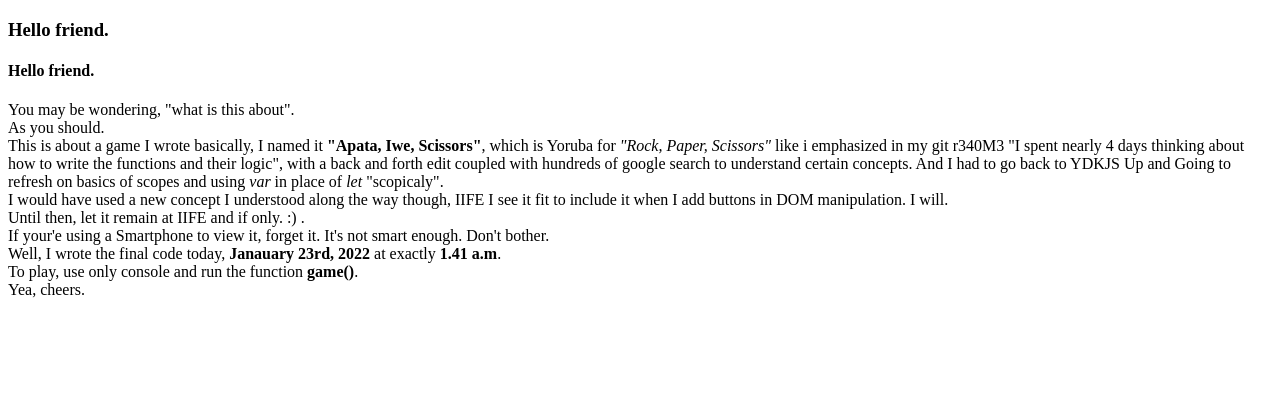
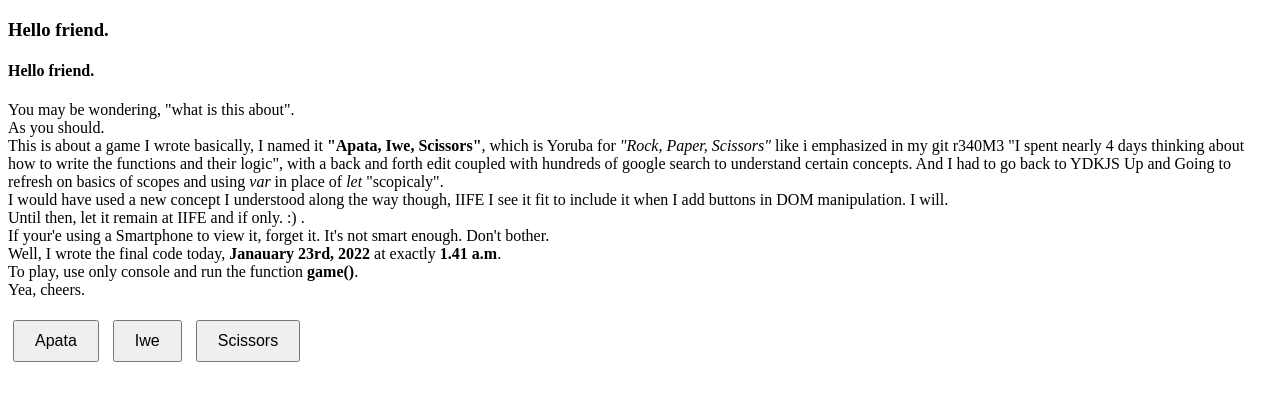
Before and after one commit to FFFF-0000h/Apata-Iwe-Scissors, a plain HTML site: page index.html in a window 1280 px wide. Drawn offline with Linux system fonts and the light colour scheme.

Commit message:
Link stylesheet to index file and create button elements and style

```diff
--- a/index.html
+++ b/index.html
@@ -4,7 +4,8 @@
     <meta charset="UTF-8">
     <meta http-equiv="X-UA-Compatible" content="IE=edge">
     <meta name="viewport" content="width=device-width, initial-scale=1.0">
-    <script type="text/javascript" src="./script.js"></script>
+    <link rel="stylesheet" href="style.css">
+    <script type="text/javascript" defer src="./script.js"></script>
     <title>Document</title>
 </head>
 <body>
@@ -18,5 +19,9 @@
         You may be wondering, "what is this about". <br/> As you should. <br/> This is about a game I wrote basically, I named it <b>"Apata, Iwe, Scissors"</b>, which is Yoruba for <i>"Rock, Paper, Scissors"</i> like i emphasized in my git r340M3 "I spent nearly 4 days thinking about how to write the functions and their logic", with a back and forth edit coupled with hundreds of google search to understand certain concepts. And I had to go back to YDKJS Up and Going to refresh on basics of scopes and using <i>var</i> in place of <i>let</i> "scopicaly". <br/> I would have used a new concept I understood along the way though, IIFE I see it fit to include it when I add buttons in DOM manipulation. I will. <br/> Until then, let it remain at IIFE and if only. :) . <br/>
         If your'e using a Smartphone to view it, forget it. It's not smart enough. Don't bother. <br/> Well, I wrote the final code today, <b>Janauary 23rd, 2022</b> at exactly <b> 1.41 a.m</b>. <br/> To play, use only console and run the function <b>game()</b>. <br/> Yea, cheers.
     </p>
+    <!-- Buttons for the player's choices -->
+    <button id="apata">Apata</button>
+    <button id="iwe">Iwe</button>
+    <button id="scissors">Scissors</button>
 </body>
 </html>
--- a/style.css
+++ b/style.css
@@ -1 +1,7 @@
 /* Apata Iwe Scissors */
+/* Basic styling for the buttons and result div */
+button {
+    padding: 10px 20px;
+    margin: 5px;
+    font-size: 16px;
+}
```
